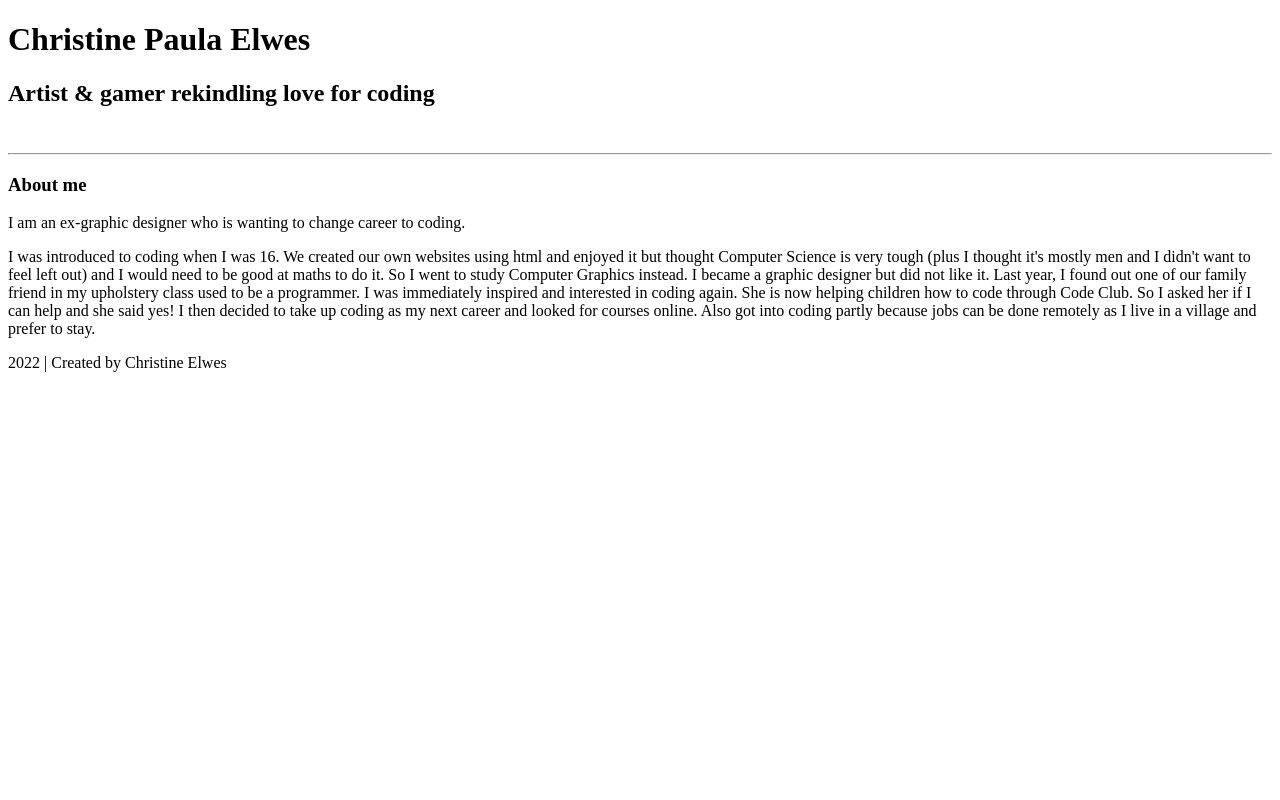
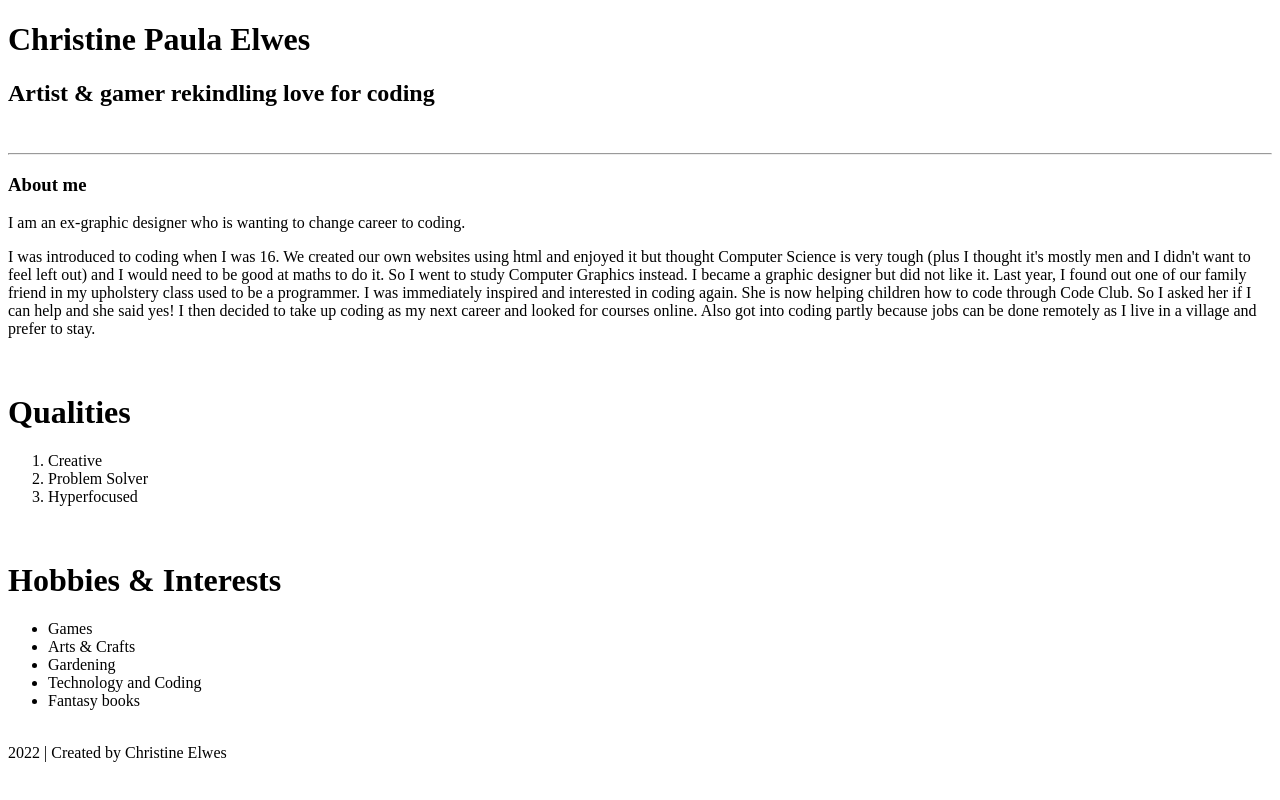
Before and after one commit to Chrissyelwes/portfolio, a plain HTML site: page index.html in a window 1280 px wide. Drawn offline with Linux system fonts and the light colour scheme.

Commit message:
Added Qualities and Hobbies

```diff
--- a/index.html
+++ b/index.html
@@ -15,9 +15,24 @@
         So I went to study Computer Graphics instead. I became a graphic designer but did not like it. Last year, I found out one of our
         family friend in my upholstery class used to be a programmer. I was immediately inspired and interested in coding again.
         She is now helping children how to code through Code Club. So I asked her if I can help and she said yes! I then decided to take up coding as my next career and looked for courses online. Also got into coding partly because jobs can be done remotely as I live in a village and prefer to stay.</p>
+    <br />
+    <h1>Qualities</h1>
+        <ol>
+            <li>Creative</li>
+            <li>Problem Solver</li>
+            <li>Hyperfocused</li>
+        </ol>
+    <br />
+    <h1>Hobbies & Interests</h1>
+    <ul>
+        <li>Games</li>
+        <li>Arts & Crafts</li>
+        <li>Gardening</li>
+        <li>Technology and Coding</li>
+        <li>Fantasy books</li>
+    </ul>
+    <br />
     </main>
     <footer>2022 | Created by Christine Elwes</footer>
-
-
 </head>
 </html>
```
